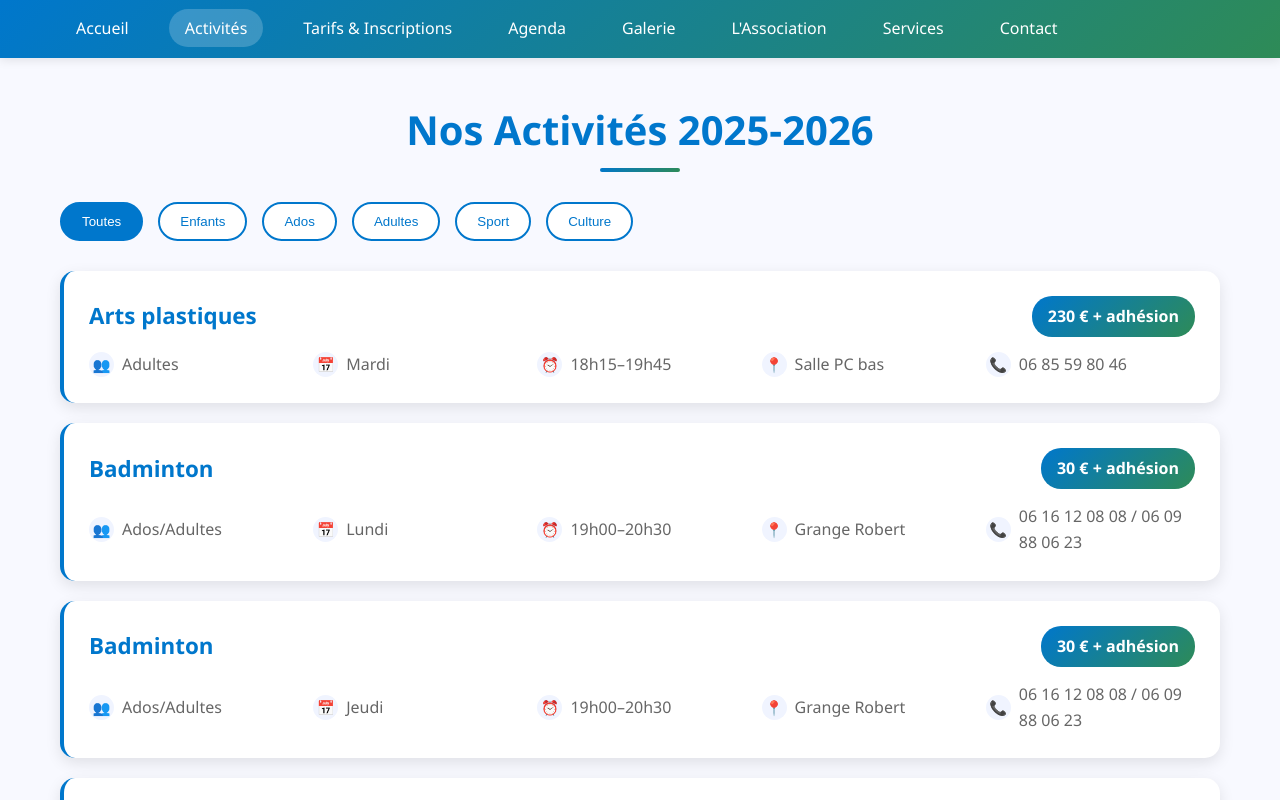
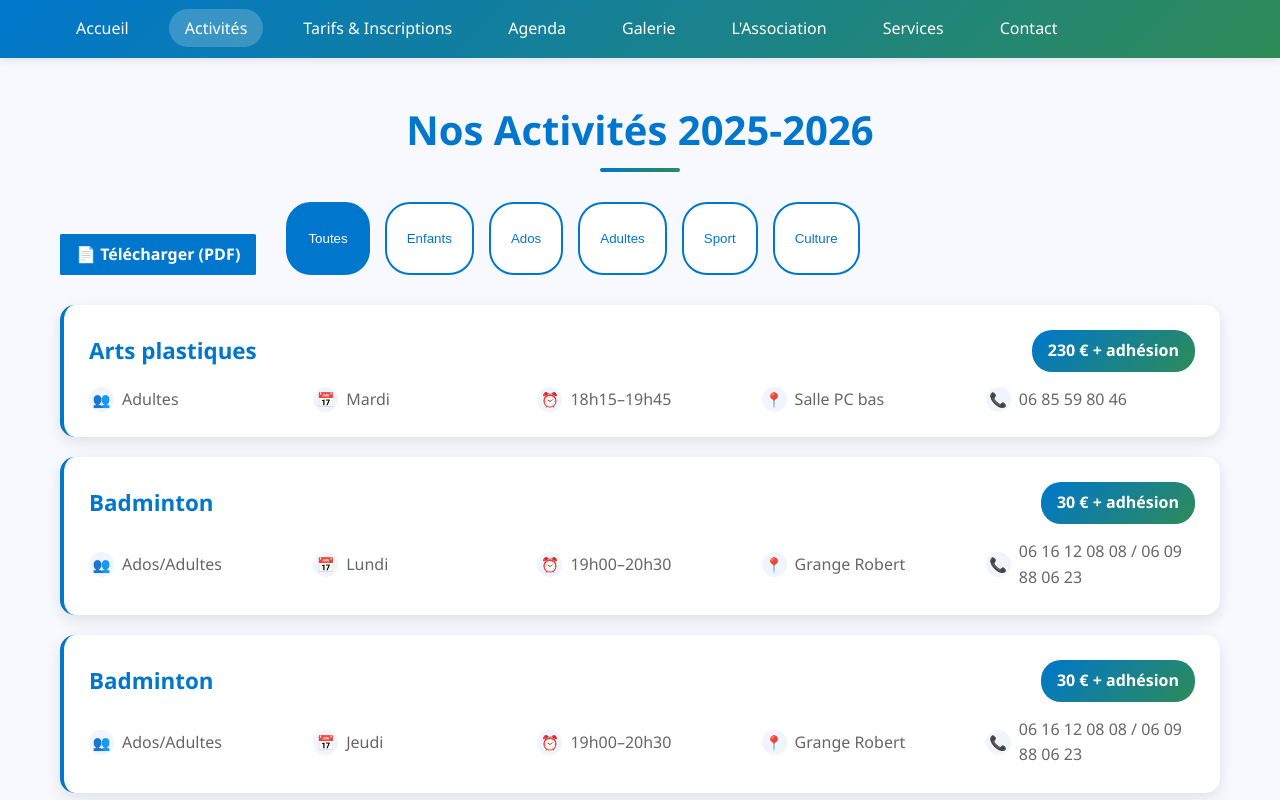
Before and after one commit to Kayhalan/Fr-Montaud, a plain HTML site: page activites.html in a window 1280 px wide. Shown: the top 800 px of the page. Drawn offline with Linux system fonts and the light colour scheme.

Commit message:
Update activites.html

```diff
--- a/activites.html
+++ b/activites.html
@@ -24,6 +24,21 @@
 <main class="container">
 <h1 class="section-title">Nos Activités 2025-2026</h1>
 <div class="activity-filters">
+<p style="text-align:center; margin-top:2rem;">
+  <a href="asset/Programme%20Fr%2025-26.pdf"
+     class="btn-download"
+     style="
+       display:inline-block;
+       padding:0.5rem 1rem;
+       background:#0077cc;
+       color:#fff;
+       border-radius:0.1rem;
+       font-weight:600;
+       text-decoration:none;
+     ">
+    📄 Télécharger (PDF)
+  </a>
+</p> </br>
 <button class="filter-btn active" onclick="filterActivities('all')">Toutes</button>
 <button class="filter-btn" onclick="filterActivities('enfants')">Enfants</button>
 <button class="filter-btn" onclick="filterActivities('ados')">Ados</button>
```
